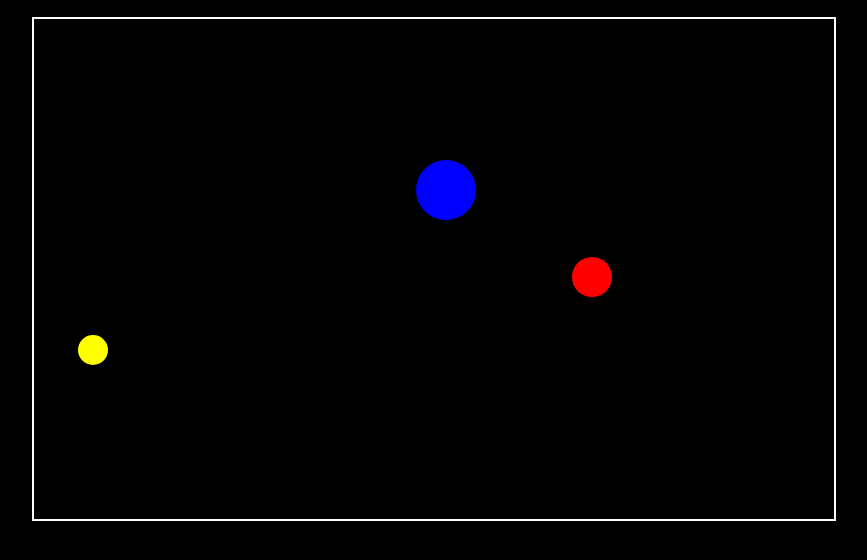
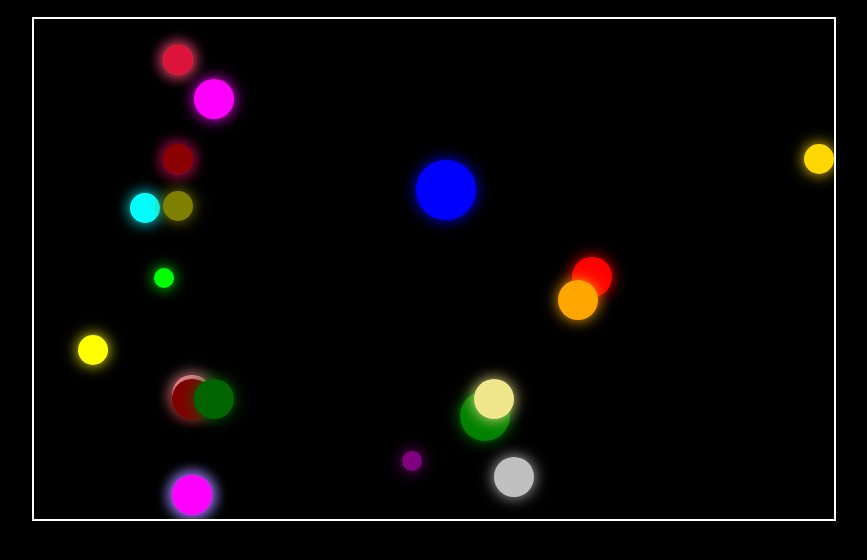
Before and after one commit to prosYcons/PE, a plain HTML site: page index.html in a window 1280 px wide. Shown: the part 60-620 px from the top of the page, without its empty margins (206-1073 px from the left). Drawn offline with Linux system fonts and the light colour scheme.

Commit message:
final final changes

```diff
--- a/index.html
+++ b/index.html
@@ -53,7 +53,29 @@
             const balls = [
                 createBall(100, 100, 20, 3, 2, "red"),
                 createBall(250, 150, 30, -2, 3, "blue"),
-                createBall(400, 300, 15, 4, -2, "yellow")
+                createBall(400, 300, 15, 4, -2, "yellow"),
+                createBall(500, 400, 25, -3, -3, "green"),
+                createBall(600, 200, 10, 2, 4, "purple"),
+                createBall(700, 300, 20, -4, 3, "orange"),
+                createBall(750, 450, 15, 3, -4, "cyan"),
+                createBall(800, 100, 20, -2, 3, "magenta"),
+                createBall(850, 200, 10, 3, -3, "lime"),
+                createBall(900, 300, 20, -3, 4, "pink"),
+                createBall(950, 400, 15, 3, -4, "brown"),
+                createBall(1000, 500, 20, -1, 3, "silver"),
+                createBall(1050, 100, 15, 0, -3, "gold"),
+                createBall(1100, 200, 20, -3, 4, "teal"),
+                createBall(1150, 300, 15, 3, -4, "navy"),
+                createBall(1200, 400, 20, -3, 3, "maroon"),
+                createBall(1250, 100, 15, 3, -3, "indigo"),
+                createBall(1300, 200, 20, -3, 4, "turquoise"),
+                createBall(1350, 300, 15, 3, -4, "coral"),
+                createBall(1400, 400, 20, 4, 3, "khaki"),
+                createBall(1450, 100, 15, 3, -4, "olive"),
+                createBall(1500, 200, 20, -3, 4, "fuchsia"),
+                createBall(1550, 300, 15, 3, -4, "crimson"),
+                createBall(1600, 400, 20, -2, 3, "darkgreen"),
+                createBall(1650, 100, 15, 3, -3, "darkred"),
             ];
 
             //function for drawing the ball on the canvas
@@ -66,8 +88,15 @@
                     0,
                     Math.PI * 2
                 );
+
+                ctx.shadowBlur = 15;
+                ctx.shadowColor = ball.color;
+
                 ctx.fillStyle = ball.color;
                 ctx.fill();
+
+                ctx.shadowBlur = 0; //reset shadow for other drawings
+                ctx.shadowColor = "transparent"; //reset shadow color for other drawings
             }
 
             //function to update position and detect wall collisions
```
